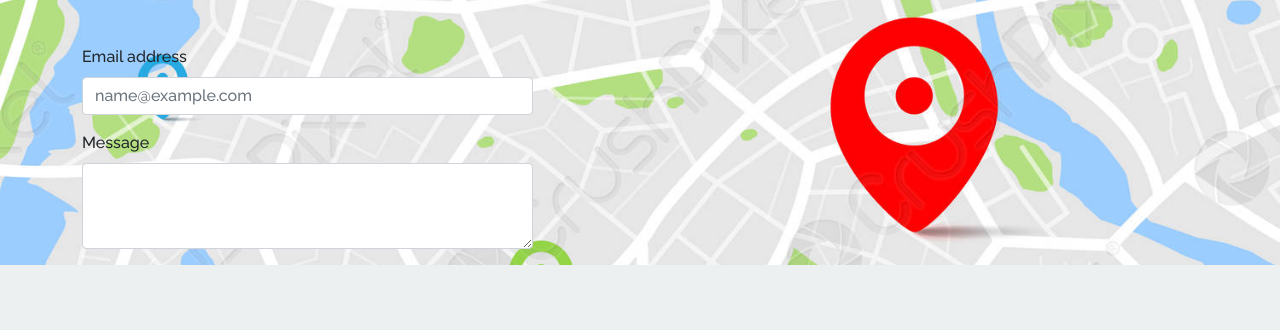
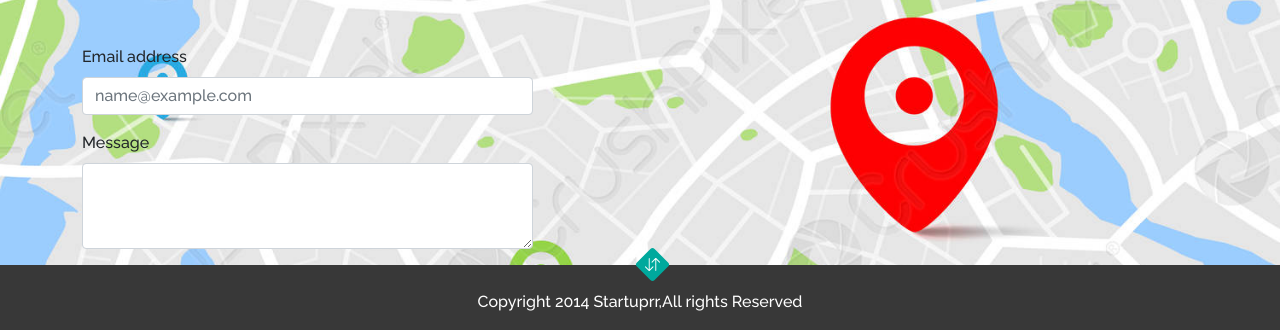
Before and after one commit to SlavikLLL/maket-3, a plain HTML site: page index.html in a window 1280 px wide. Shown: the part 6262-6592 px from the top of the page. Before the commit the page ends 6527 px from the top, so only its background shows below. Drawn offline with nearby package versions, Linux system fonts and the light colour scheme; files whose address does not match are found by name.

Commit message:
28.04 v2

```diff
--- a/index.html
+++ b/index.html
@@ -1516,6 +1516,19 @@
 
 
     </main>
+    <footer>
+      <div class="footer-wrapper">
+        <div class="container">
+          <div class="row d-flex justify-content-center">
+            <div class="col-md-12">
+              <div class="copyright">
+                <p>Copyright 2014 Startuprr,All rights Reserved</p>
+              </div>
+            </div>
+          </div>
+        </div>
+      </div>
+    </footer>
 
 
 
--- /dev/null
+++ b/scss/components/_footer/footer.scss
@@ -0,0 +1,43 @@
+.footer-wrapper{
+      background-color: #383838;
+      font-size:16px;
+      text-align: center;
+      position: relative;
+      color:white;
+      p{
+          padding-top:25px;
+      }
+}
+.footer-wrapper::before, .footer-wrapper::after{
+    content: '';
+    display: inline-block;
+    width: 25px;
+    height: 25px;
+    position: absolute;
+
+
+
+
+
+
+  }
+  .footer-wrapper::before{
+    background-color:$main-font-color;
+    border-radius: 3px;
+
+    top: calc(-25px/2);
+
+    transform: rotate(45deg);
+  }
+  .footer-wrapper::after{
+
+    border-radius: 3px;
+
+    top: calc(-25px/2);
+    background-image: url(../img/svg/arrow-down-up.svg);
+    background-position: center center;
+    background-repeat: no-repeat;
+    background-size: 60%;
+
+
+  }
--- /dev/null
+++ b/scss/components/_footer/index.scss
@@ -0,0 +1 @@
+@import "footer";
--- a/scss/index.scss
+++ b/scss/index.scss
@@ -17,3 +17,4 @@
 @import "components/_purchase";
 @import "components/_footer-icons";
 @import "components/_contact-form";
+@import "components/_footer";
```
Also changed, not shown: css/style.css, 1 other file.
